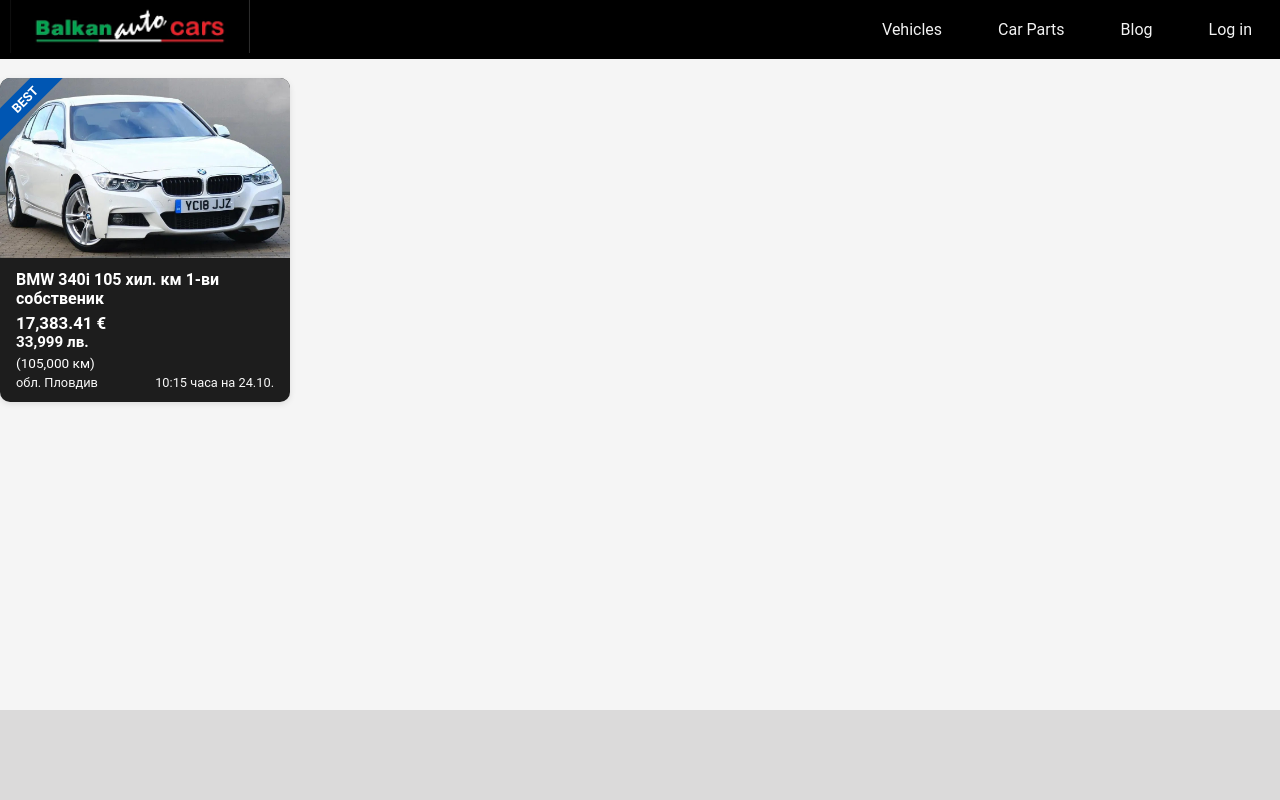
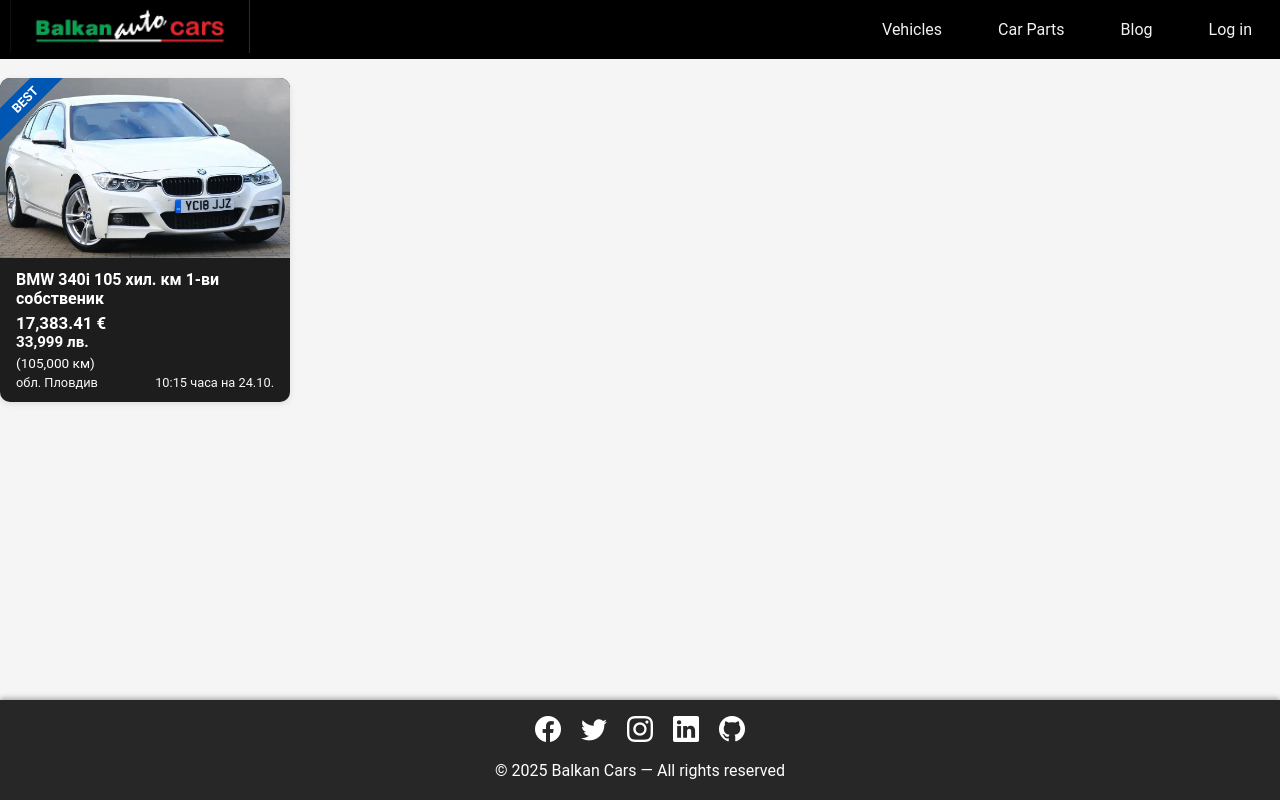
Before and after one commit to balkan-cars-dev/balkan-cars-web, an Angular app: page / in a window 1280 px wide. Built offline with nearby package versions, Linux system fonts and the light colour scheme.

Commit message:
adding footer

```diff
--- a/angular.json
+++ b/angular.json
@@ -30,7 +30,10 @@
                 "output": "/assets/"
               }
             ],
-            "styles": ["src/styles.scss"]
+            "styles": [
+              "src/styles.scss",
+              "node_modules/bootstrap-icons/font/bootstrap-icons.css"
+            ]
           },
           "configurations": {
             "production": {
@@ -86,7 +89,10 @@
                 "output": "/assets/"
               }
             ],
-            "styles": ["src/styles.scss"]
+            "styles": [
+              "src/styles.scss",
+              "node_modules/bootstrap-icons/font/bootstrap-icons.css"
+            ]
           }
         }
       }
--- a/package.json
+++ b/package.json
@@ -26,6 +26,7 @@
     "@angular/forms": "^20.0.0",
     "@angular/platform-browser": "^20.0.0",
     "@angular/router": "^20.0.0",
+    "bootstrap-icons": "^1.13.1",
     "rxjs": "~7.8.0",
     "tslib": "^2.3.0",
     "zone.js": "~0.15.0"
--- a/src/app/core/footer-component/footer-component.html
+++ b/src/app/core/footer-component/footer-component.html
@@ -1 +1,26 @@
-<div class="footer"></div>
+<div class="footer">
+    <div class="social-icons">
+        <a href="https://facebook.com/yourprofile" target="_blank"
+            aria-label="Facebook">
+            <i class="bi bi-facebook"></i>
+        </a>
+        <a href="https://twitter.com/yourprofile" target="_blank"
+            aria-label="Twitter">
+            <i class="bi bi-twitter"></i>
+        </a>
+        <a href="https://instagram.com/yourprofile" target="_blank"
+            aria-label="Instagram">
+            <i class="bi bi-instagram"></i>
+        </a>
+        <a href="https://linkedin.com/in/yourprofile" target="_blank"
+            aria-label="LinkedIn">
+            <i class="bi bi-linkedin"></i>
+        </a>
+        <a href="https://github.com/yourprofile" target="_blank"
+            aria-label="GitHub">
+            <i class="bi bi-github"></i>
+        </a>
+    </div>
+
+    <p>© 2025 Balkan Cars — All rights reserved</p>
+</div>
--- a/src/app/core/footer-component/footer-component.scss
+++ b/src/app/core/footer-component/footer-component.scss
@@ -2,10 +2,29 @@
   position: fixed;
   bottom: 0;
   left: 0;
-  right: 0;
-  background: #dbdada;
-  color: white;
-  padding: 45px;
+  width: 100%;
+  background-color: #272727;
+  color: #fff;
   text-align: center;
-  z-index: 100;
+  padding: 15px 0 4px 0;
+  z-index: 1000;
+  box-shadow: 0 -2px 5px rgba(0, 0, 0, 0.3);
 }
+
+.social-icons {
+  display: flex;
+  justify-content: center;
+  gap: 20px;
+  margin-bottom: 5px;
+}
+
+.social-icons a {
+  color: #fff;
+  font-size: 26px;
+  transition: color 0.3s ease, transform 0.2s ease;
+}
+
+.social-icons a:hover {
+  color: #1da1f2;
+  transform: translateY(-3px);
+}
```
Also changed, not shown: 1 other file (tests, documents, lock files or other folders).
